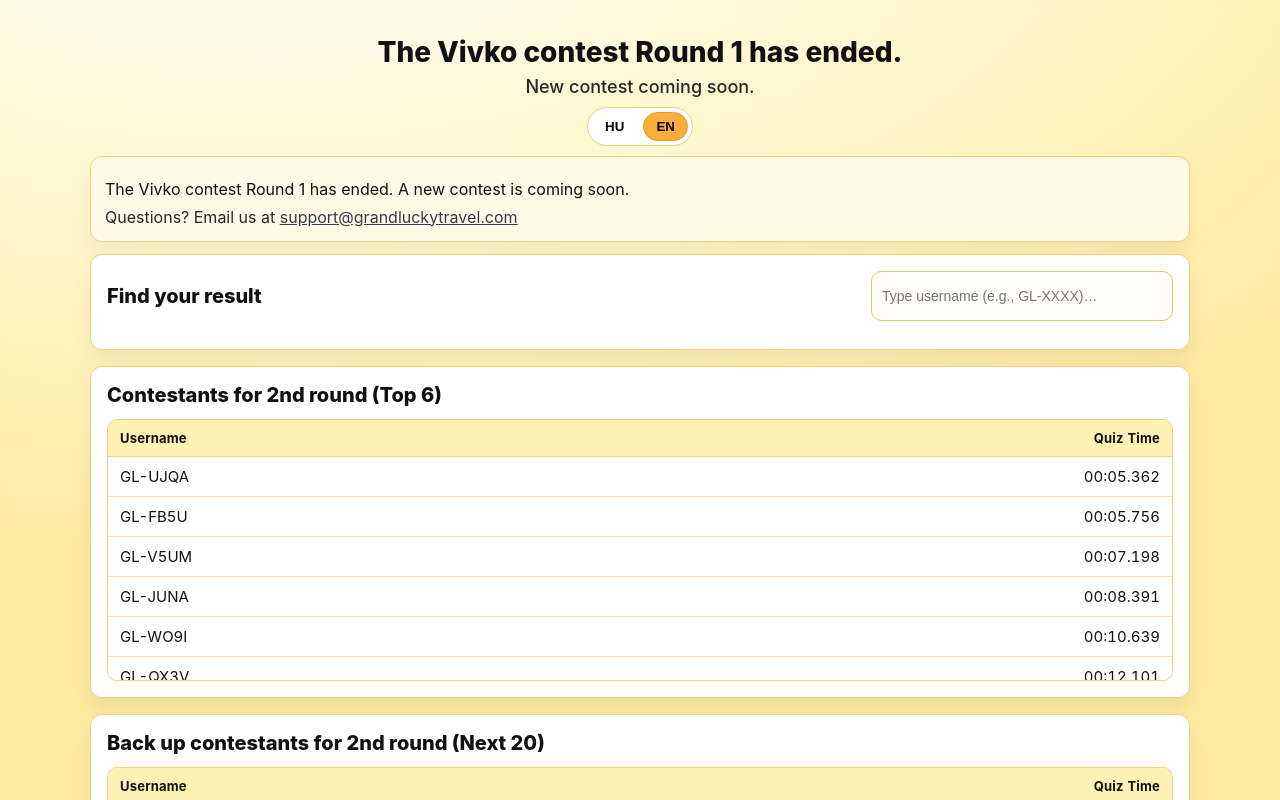
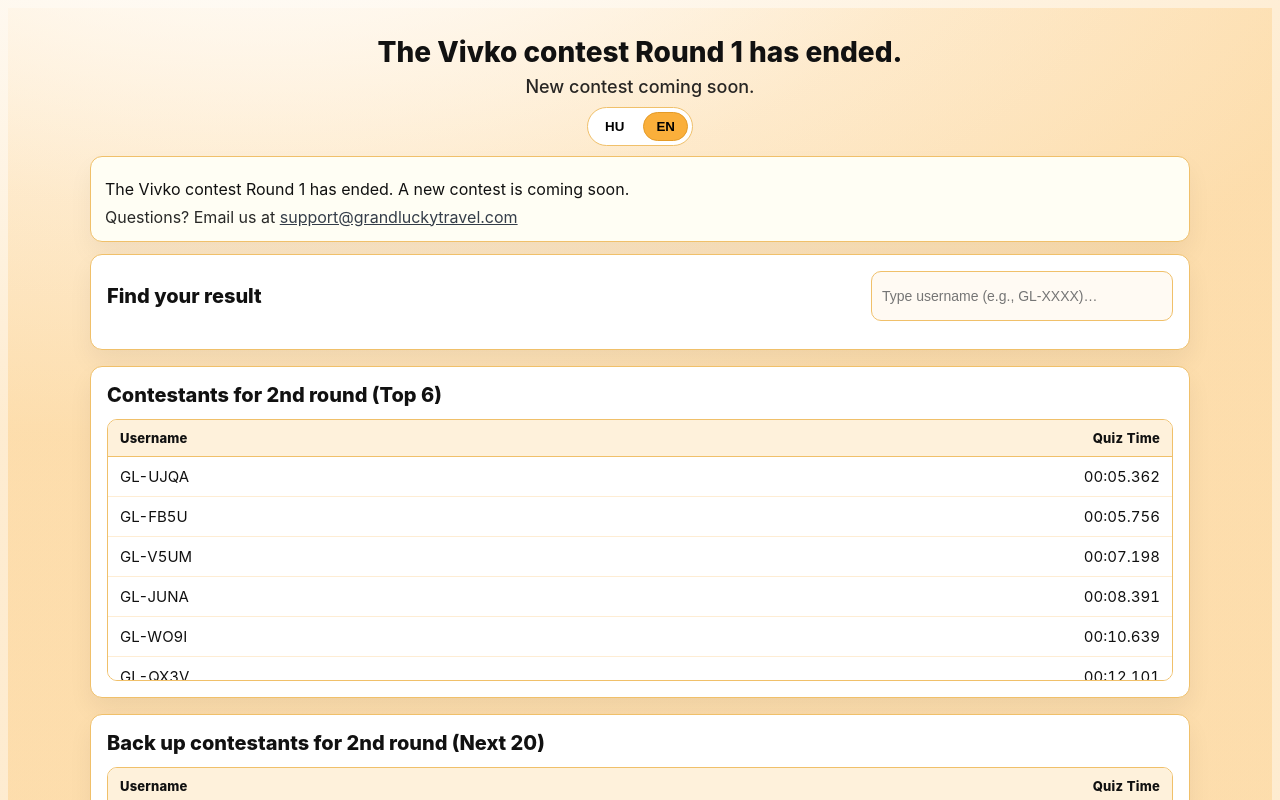
Before and after one commit to Runnerrander/grandlucky-quiz, a Next.js app: page / in a window 1280 px wide. Shown: the top 800 px of the page. Built offline with nearby package versions, Linux system fonts and the light colour scheme.

Commit message:
feat(results): restore HU/EN toggle, apply toggle-yellow theme (#faaf3b), localize tables & search, add contact line; improve search normalization; include GL-LFJT & GL-NXJH

```diff
--- a/pages/index.js
+++ b/pages/index.js
@@ -2,7 +2,7 @@
 import Head from "next/head";
 import { useMemo, useState } from "react";
 
-/** ---------- DATA (static snapshot) ---------- */
+/** ---------- DATA (static snapshot, correct ≥ 5 & time_ms > 0) ---------- */
 const TOP6 = [
   {"username":"GL-UJQA","time_ms":5362},
   {"username":"GL-FB5U","time_ms":5756},
@@ -58,8 +58,7 @@ const STR = {
     s2: "Back up contestants for 2nd round (Next 20)",
     s3: "All other registered (this table is searchable)",
     noMatches: "No matches.",
-    noResults: "No results.",
-    langSwitch: "HU / EN"
+    noResults: "No results."
   },
   hu: {
     heroTitle: "A Vivkó nyereményjáték 1. fordulója lezárult.",
@@ -78,28 +77,35 @@ const STR = {
     s2: "Tartalék versenyzők (Következő 20)",
     s3: "Többi regisztrált (ez a tábla kereshető)",
     noMatches: "Nincs találat.",
-    noResults: "Nincs eredmény.",
-    langSwitch: "HU / EN"
+    noResults: "Nincs eredmény."
   }
 };
 
 /** ---------- UTIL ---------- */
+const norm = (s) =>
+  (s || "").toString().trim().toUpperCase().replace(/\s+/g, "");
+const normalizeUsername = (u) => {
+  // allow GL-XXXX, gl-xxxx, gl xxxx, gllfjt, etc.
+  const n = norm(u).replace(/^GL-/, "GL").replace(/^GL(?=[A-Z0-9]{4}$)/, "GL-");
+  return n;
+};
+
 function formatMs(ms) {
   if (ms == null || isNaN(ms)) return "—";
   const t = Math.max(0, Math.floor(ms));
-  const minutes = Math.floor(t / 60000);
-  const seconds = Math.floor((t % 60000) / 1000);
-  const millis = t % 1000;
-  return `${String(minutes).padStart(2,"0")}:${String(seconds).padStart(2,"0")}.${String(millis).padStart(3,"0")}`;
+  const mm = String(Math.floor(t / 60000)).padStart(2, "0");
+  const ss = String(Math.floor((t % 60000) / 1000)).padStart(2, "0");
+  const mmm = String(t % 1000).padStart(3, "0");
+  return `${mm}:${ss}.${mmm}`;
 }
 
-/** ---------- UI SECTIONS ---------- */
+/** ---------- UI ---------- */
 function RowSection({ title, items, searchable = false, dict }) {
   const [q, setQ] = useState("");
   const filtered = useMemo(() => {
     if (!searchable || !q) return items;
-    const needle = q.trim().toLowerCase();
-    return items.filter(r => r.username.toLowerCase().includes(needle));
+    const needle = normalizeUsername(q);
+    return items.filter((r) => normalizeUsername(r.username).includes(needle));
   }, [items, q, searchable]);
 
   return (
@@ -119,8 +125,8 @@ function RowSection({ title, items, searchable = false, dict }) {
 
       <div style={{ ...styles.tableWrap, ...(searchable ? styles.tallScroll : styles.mediumScroll) }}>
         <div style={styles.tableHeader}>
-          <div style={{ ...styles.cell, ...styles.userCell, fontWeight: 700 }}>{dict.username}</div>
-          <div style={{ ...styles.cell, ...styles.timeCell, fontWeight: 700 }}>{dict.time}</div>
+          <div style={{ ...styles.cell, ...styles.userCell, fontWeight: 800 }}>{dict.username}</div>
+          <div style={{ ...styles.cell, ...styles.timeCell, fontWeight: 800 }}>{dict.time}</div>
         </div>
 
         {filtered.length === 0 ? (
@@ -141,18 +147,18 @@ function RowSection({ title, items, searchable = false, dict }) {
 function GlobalSearch({ top6, next20, others, dict }) {
   const [q, setQ] = useState("");
   const all = useMemo(() => {
-    const tag = (arr, group) => arr.map(x => ({ ...x, group }));
+    const tag = (arr, group) => arr.map((x) => ({ ...x, group }));
     return [
       ...tag(top6, dict.gTop),
       ...tag(next20, dict.gBackups),
-      ...tag(others, dict.gOthers)
+      ...tag(others, dict.gOthers),
     ];
   }, [top6, next20, others, dict]);
 
   const results = useMemo(() => {
-    const s = q.trim();
+    const s = normalizeUsername(q);
     if (!s) return [];
-    return all.filter(x => x.username.toLowerCase().includes(s.toLowerCase())).slice(0, 50);
+    return all.filter((x) => normalizeUsername(x.username).includes(s)).slice(0, 50);
   }, [all, q]);
 
   return (
@@ -171,15 +177,18 @@ function GlobalSearch({ top6, next20, others, dict }) {
       {q && (
         <div style={styles.tableWrap}>
           <div style={{ ...styles.tableHeader, gridTemplateColumns: "1fr 160px 140px" }}>
-            <div style={{ ...styles.cell, fontWeight: 700 }}>{dict.username}</div>
-            <div style={{ ...styles.cell, textAlign: "right", fontWeight: 700 }}>{dict.time}</div>
-            <div style={{ ...styles.cell, fontWeight: 700 }}>{dict.group}</div>
+            <div style={{ ...styles.cell, fontWeight: 800 }}>{dict.username}</div>
+            <div style={{ ...styles.cell, textAlign: "right", fontWeight: 800 }}>{dict.time}</div>
+            <div style={{ ...styles.cell, fontWeight: 800 }}>{dict.group}</div>
           </div>
           {results.length === 0 ? (
             <div style={styles.emptyRow}>{dict.noMatches}</div>
           ) : (
             results.map((r, i) => (
-              <div key={`${r.username}-${i}`} style={{ ...styles.tableRow, gridTemplateColumns: "1fr 160px 140px" }}>
+              <div
+                key={`${r.username}-${i}`}
+                style={{ ...styles.tableRow, gridTemplateColumns: "1fr 160px 140px" }}
+              >
                 <div style={styles.cell}>{r.username}</div>
                 <div style={{ ...styles.cell, textAlign: "right" }}>{formatMs(r.time_ms)}</div>
                 <div style={styles.cell}>{r.group}</div>
@@ -204,21 +213,24 @@ export default function IndexPage() {
         <meta name="viewport" content="width=device-width, initial-scale=1" />
       </Head>
 
-      {/* Global theming: warm yellow like earlier */}
+      {/* Global theme: EXACT toggle yellow (#faaf3b) across the page */}
       <style jsx global>{`
-        :root {
-          --accent: #faaf3b;   /* your earlier accent */
-          --bg-soft: #fff4c2;  /* light yellow wash */
-          --ink: #111;
-          --muted: rgba(0,0,0,0.7);
-          --border: #f3cf7a;
-          --card: #fff;
-          --thead: #fff1b3;
+        :root{
+          --accent:#faaf3b;
+          --ink:#111;
+          --muted:rgba(0,0,0,0.7);
+          --border:#f0c06a;       /* derived from accent */
+          --card:#fff;
+          --thead:rgba(250,175,59,0.18);
+          --row-sep:rgba(250,175,59,0.22);
+          --wash1:rgba(250,175,59,0.14);
+          --wash2:rgba(250,175,59,0.24);
         }
-        html, body {
-          background: radial-gradient(1400px 700px at 20% -10%, #fff 0%, var(--bg-soft) 65%, #ffeaa1 100%);
+        html,body{
+          background: radial-gradient(1200px 600px at 20% -10%, #fff 0%, var(--wash1) 60%, var(--wash2) 100%);
+          color:var(--ink);
         }
-        a { color: #1f2937; }
+        a{ color:#1f2937; }
       `}</style>
 
       <main style={styles.main}>
@@ -245,7 +257,7 @@ export default function IndexPage() {
           </div>
         </header>
 
-        {/* Info card with contact */}
+        {/* Info + contact */}
         <section style={styles.infoCard}>
           <p style={{ margin: "8px 0" }}>{dict.infoP}</p>
           <p style={{ margin: 0, opacity: 0.9 }}>
@@ -280,13 +292,16 @@ const styles = {
   h1: { fontSize: 28, lineHeight: 1.2, margin: "0 0 6px", fontWeight: 800 },
   sub: { fontSize: 18, margin: 0, opacity: 0.9, fontWeight: 500 },
 
-  langSwitch: { marginTop: 10, display: "inline-flex", gap: 6, background: "#fff", padding: 4, borderRadius: 999, border: "1px solid var(--border)" },
+  langSwitch: {
+    marginTop: 10, display: "inline-flex", gap: 6,
+    background: "#fff", padding: 4, borderRadius: 999, border: "1px solid var(--border)"
+  },
   langBtn: { padding: "6px 12px", borderRadius: 999, border: "1px solid transparent", cursor: "pointer", background: "transparent", fontWeight: 800 },
   langActive: { background: "var(--accent)", borderColor: "#e49b28" },
 
   infoCard: {
     border: "1px solid var(--border)",
-    background: "#fffbe6",
+    background: "#fffef4",
     borderRadius: 12,
     padding: 14,
     boxShadow: "0 12px 24px rgba(0,0,0,0.05)"
@@ -308,14 +323,15 @@ const styles = {
 
   search: {
     flexShrink: 0, width: 280, height: 36, padding: "6px 10px",
-    borderRadius: 10, border: "1px solid #e5c770", outline: "none", fontSize: 14, background: "#fffdfa"
+    borderRadius: 10, border: "1px solid var(--border)", outline: "none",
+    fontSize: 14, background: "rgba(250,175,59,0.06)"
   },
 
   tableWrap: {
     border: "1px solid var(--border)",
     borderRadius: 10,
     overflow: "hidden",
-    background: "#fffef7"
+    background: "#fff"
   },
   mediumScroll: { maxHeight: 260, overflowY: "auto" },
   tallScroll: { maxHeight: 360, overflowY: "auto" },
@@ -332,7 +348,7 @@ const styles = {
     display: "grid",
     gridTemplateColumns: "1fr 160px",
     background: "#fff",
-    borderBottom: "1px solid #f7e1a9",
+    borderBottom: "1px solid var(--row-sep)",
     fontSize: 15
   },
   cell: { padding: "10px 12px", whiteSpace: "nowrap", overflow: "hidden", textOverflow: "ellipsis" },
```
